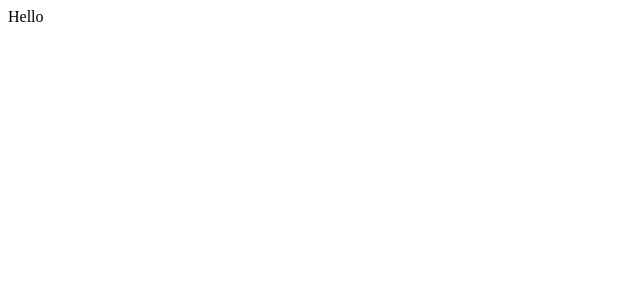
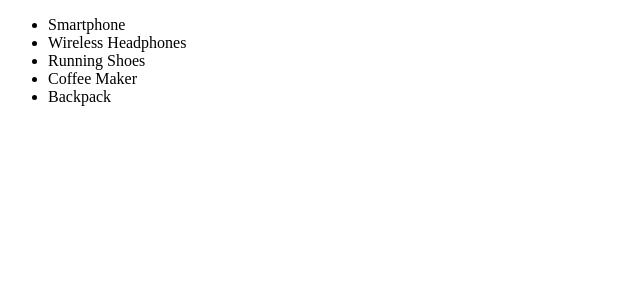
Before and after one commit to steamnp/bfs56, a React (Vite) app: page / in a window 1280 px wide. Shown: the top 300 px of the page, without its empty margins (0-640 px from the left). Built offline with nearby package versions, Linux system fonts and the light colour scheme.

Commit message:
import home.tsx on main.tsx

```diff
--- a/src/main.tsx
+++ b/src/main.tsx
@@ -2,11 +2,12 @@ import React from "react";
 import ReactDOM from "react-dom/client";
 import { Provider } from "react-redux";
 import { store } from "./redux/store";
+import Home from "./pages/Home";
 
 ReactDOM.createRoot(document.getElementById("root")!).render(
   <React.StrictMode>
     <Provider store={store}>
-      <div>Hello</div>
+      <Home />
     </Provider>
   </React.StrictMode>
 );
```
